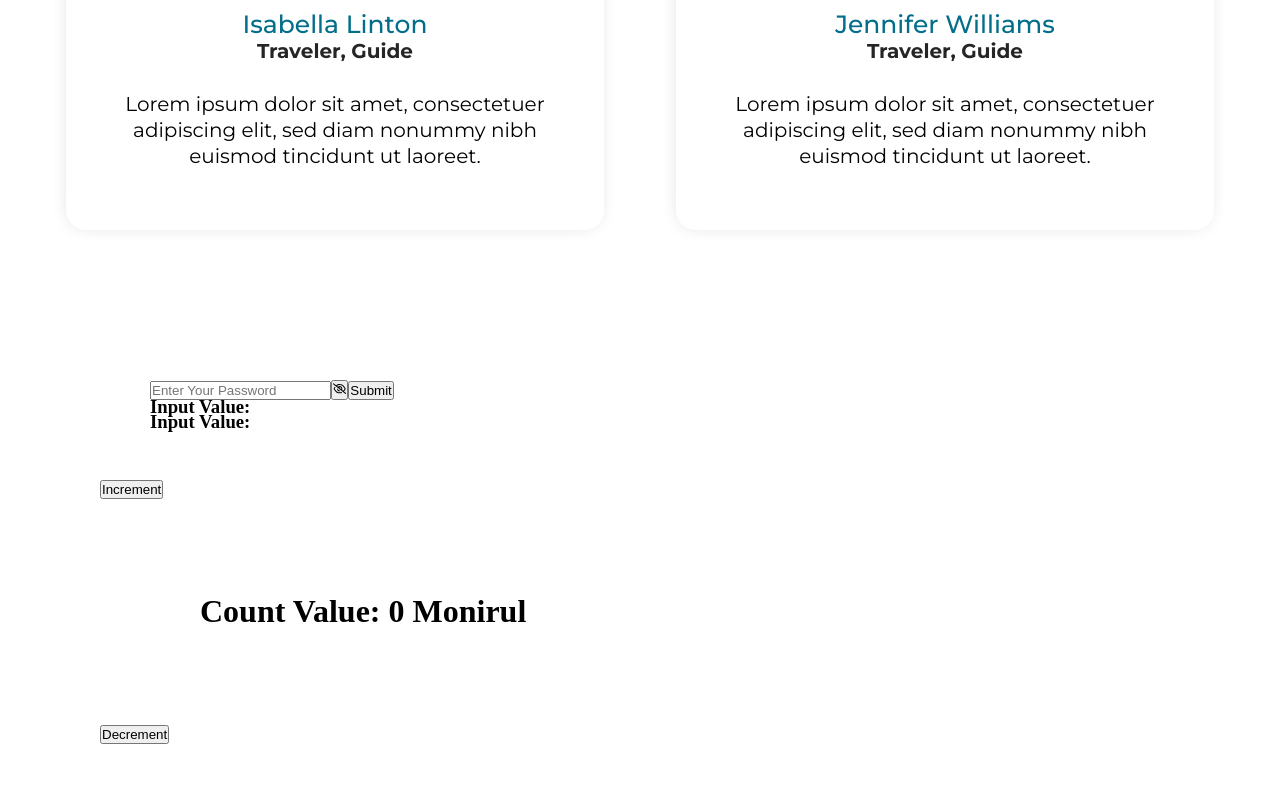
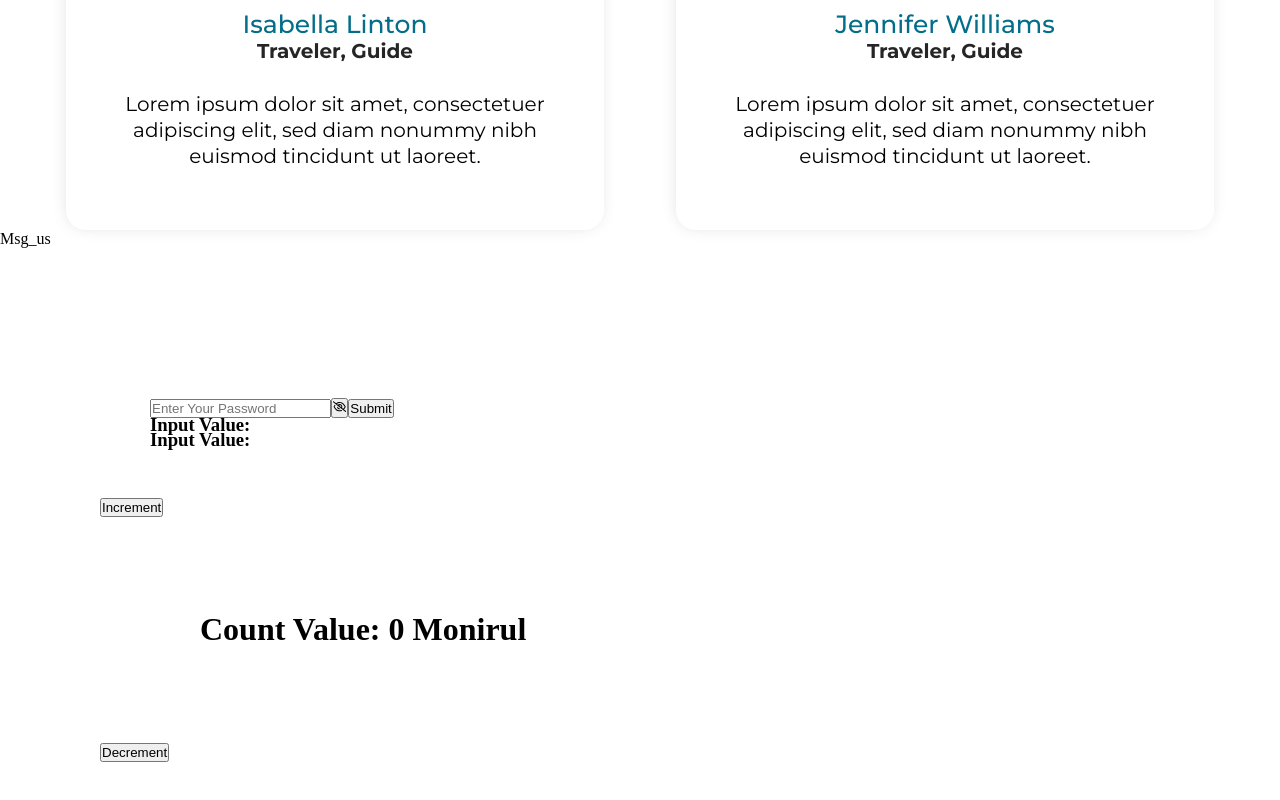
Before and after one commit to dev-monirul1/travelwithreact, a React (Vite) app: page / in a window 1280 px wide. Shown: the part 7949-8749 px from the top of the page. Built offline with nearby package versions, Linux system fonts and the light colour scheme.

Commit message:
Msg_us add

```diff
--- a/src/App.jsx
+++ b/src/App.jsx
@@ -9,6 +9,7 @@ import Counter from "./section/counter/Counter"
 import Newsletter from "./section/newsletter/Newsletter"
 import Brand from "./section/brand/Brand"
 import Review from "./section/review/Review"
+import Msg_us from "./section/msg_us/Msg_us"
 
 function App() {
 
@@ -25,6 +26,7 @@ function App() {
       <Newsletter/>
       <Brand/>
       <Review/>
+      <Msg_us/>
       <Test/>
     </>
   )
--- /dev/null
+++ b/src/section/msg_us/Msg_us.jsx
@@ -0,0 +1,10 @@
+import React from 'react'
+import './Msg_us.css'
+
+const Msg_us = () => {
+  return (
+    <div>Msg_us</div>
+  )
+}
+
+export default Msg_us
```
Also changed, not shown: src/section/msg_us/msg_us.css (added).
